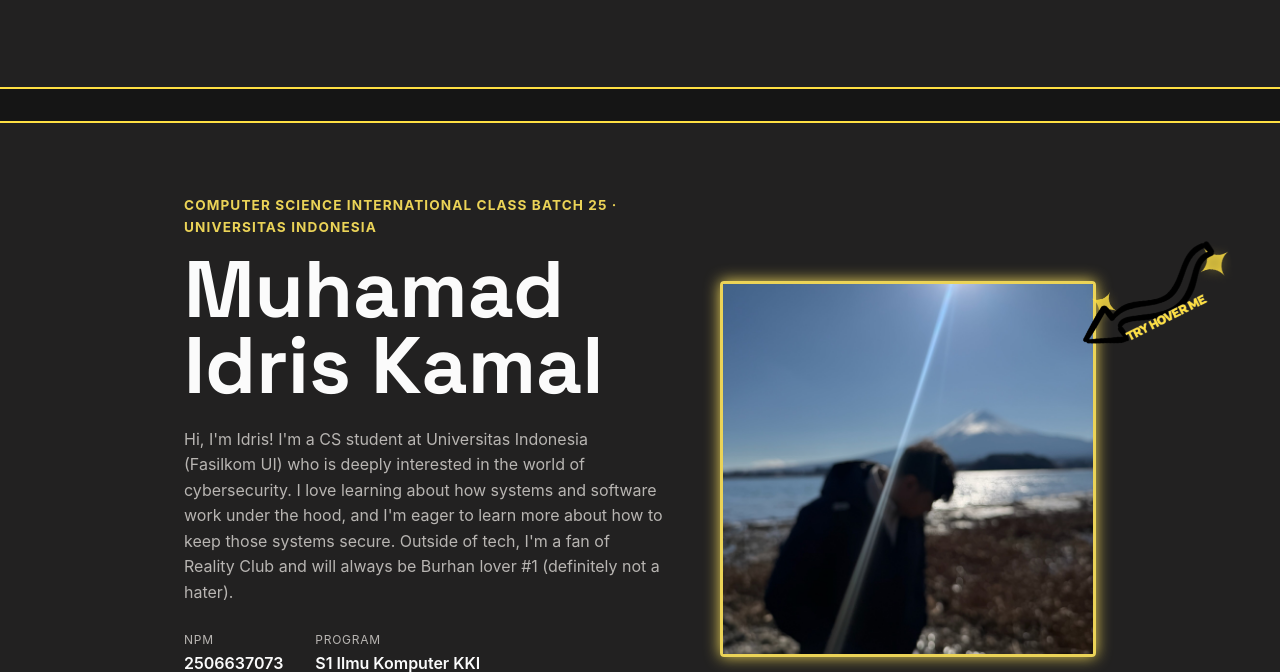
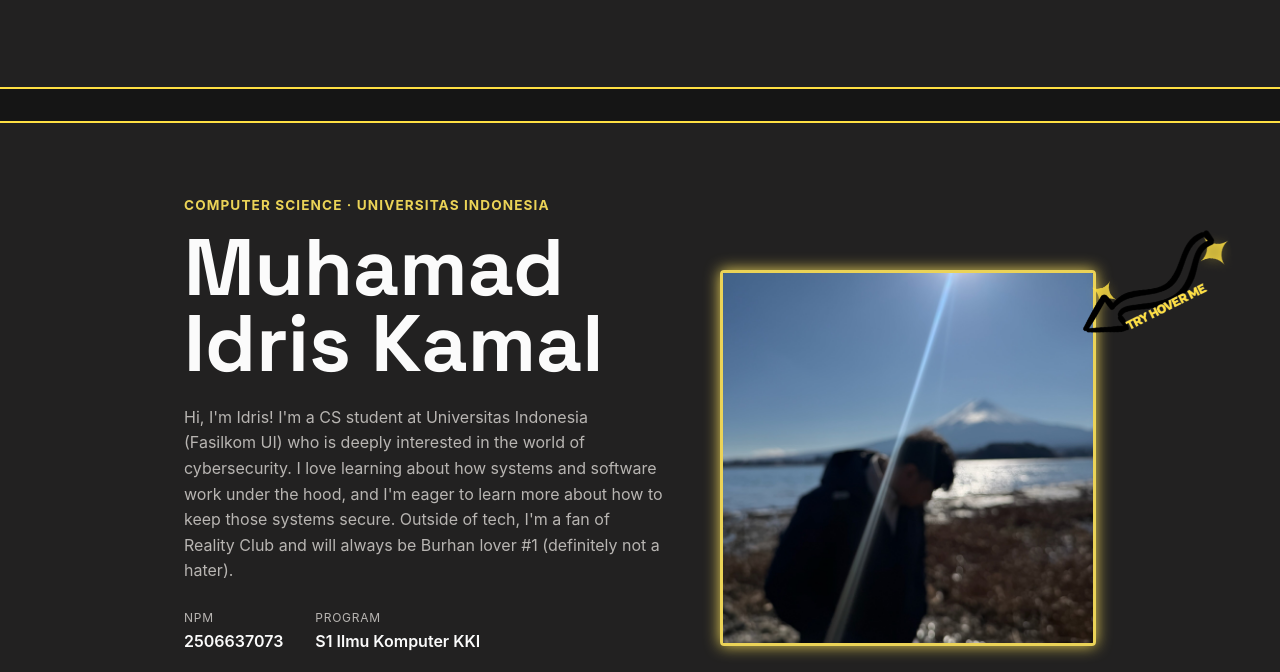
Before and after one commit to 1drism/myportofolio, a Django app: page / in a window 1280 px wide. Shown: the part 634-1306 px from the top of the page. Run offline with Django 5.2, Linux system fonts and the light colour scheme.

Commit message:
Change some description on hero

```diff
--- a/templates/index.html
+++ b/templates/index.html
@@ -31,7 +31,7 @@
         <section class="hero" id="profile">
             <div class="container hero-grid">
                 <div class="hero-identity">
-                    <p class="hero-kicker">Computer Science International Class Batch 25 &middot; Universitas Indonesia</p>
+                    <p class="hero-kicker">Computer Science &middot; Universitas Indonesia</p>
                     <h1>Muhamad Idris Kamal</h1>
                 </div>
                 <div class="hero-photo">
```
